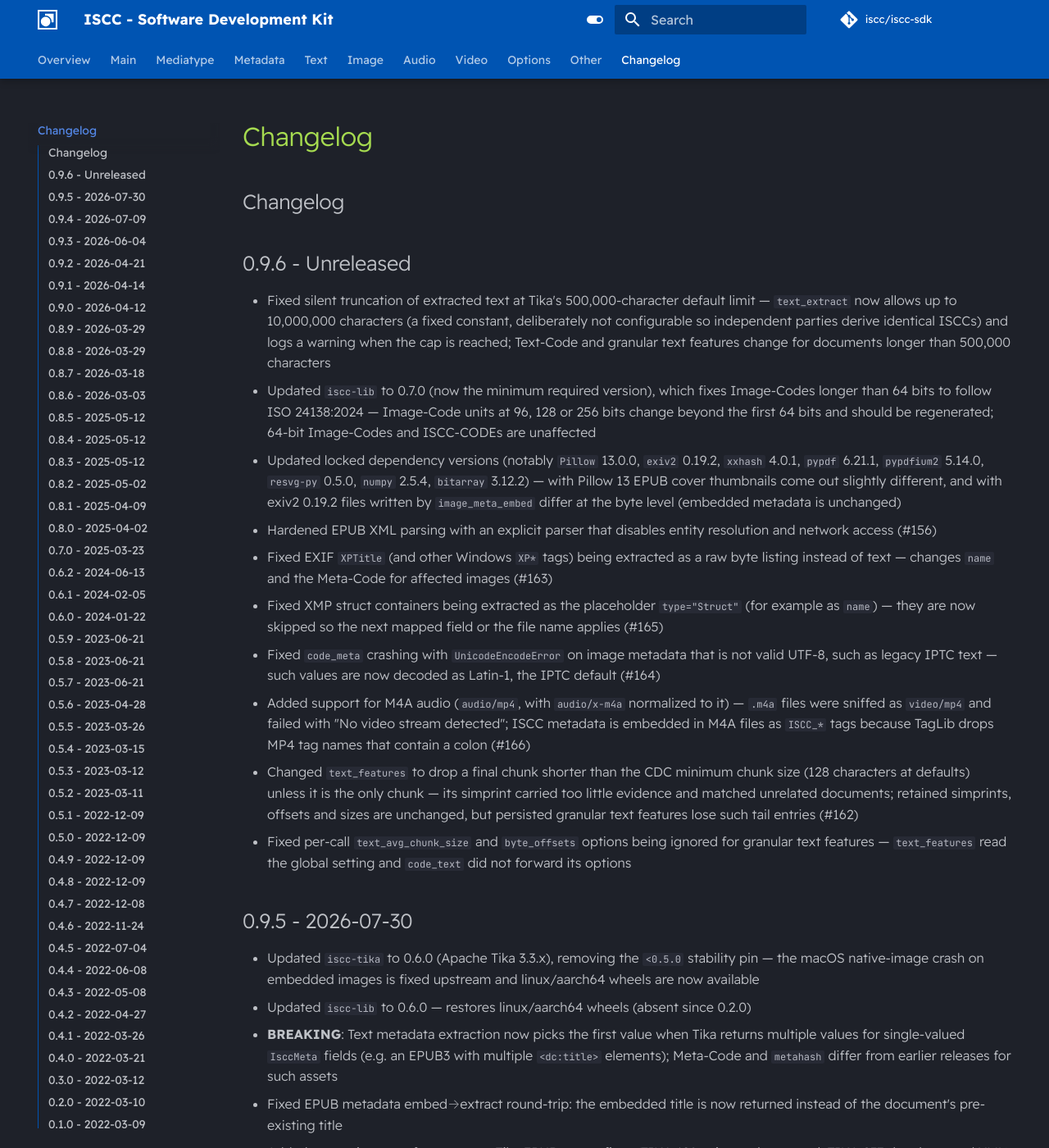
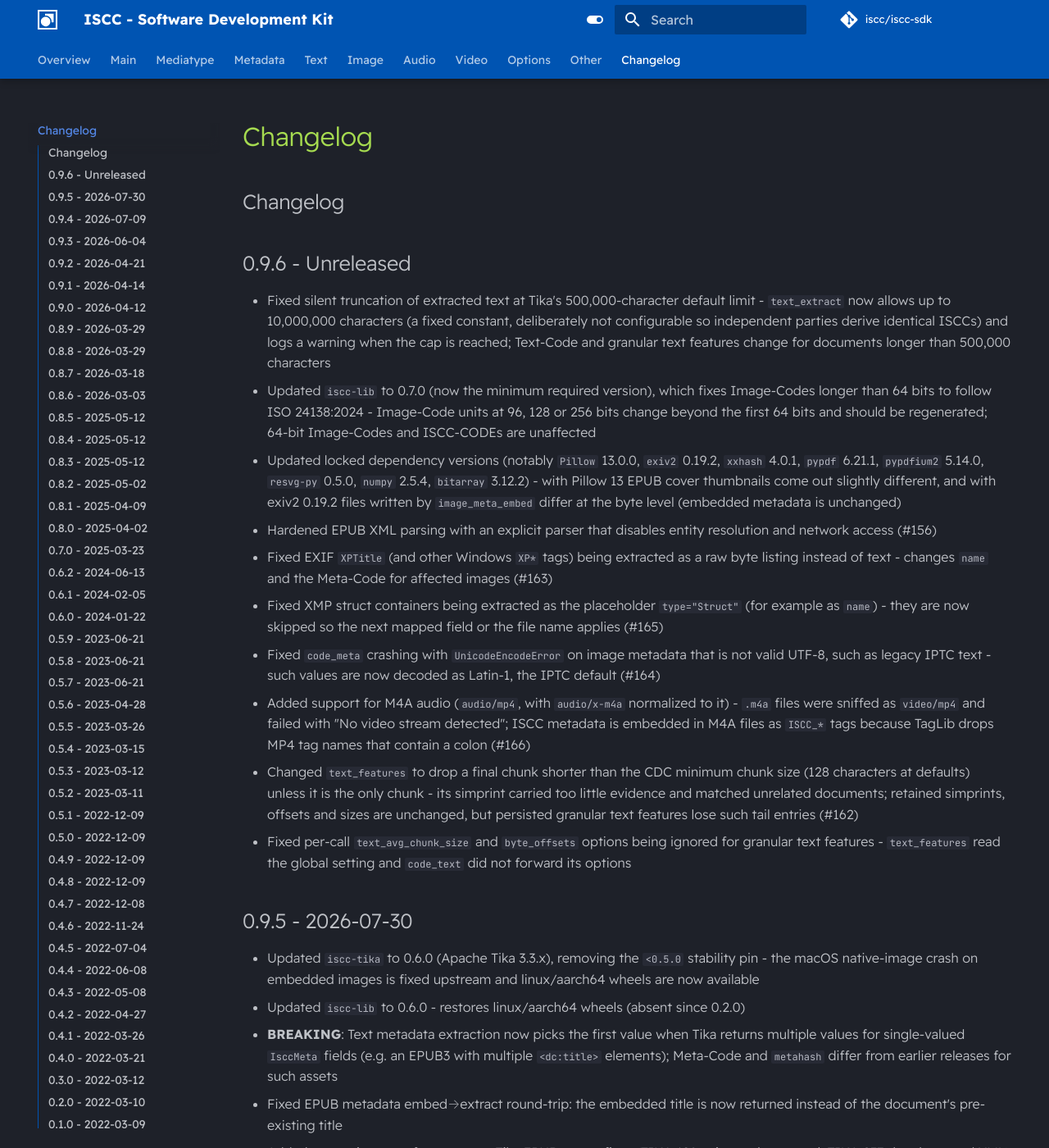
Before and after one commit to iscc/iscc-sdk, an MkDocs documentation site: the page built from docs/changelog.md, in a window 1280 px wide and 1400 px high. Shown: the whole window at 82% size. Built offline with MkDocs 1.6.1 and Material for MkDocs 9.7.7, drawn with Linux system fonts in a browser that asks for light colours; comment, search, counter and statistics services are not loaded; some of the changed text lies outside the part shown.

```diff
--- a/docs/changelog.md
+++ b/docs/changelog.md
@@ -2,42 +2,42 @@
 
 ## 0.9.6 - Unreleased
 
-- Fixed silent truncation of extracted text at Tika's 500,000-character default limit —
+- Fixed silent truncation of extracted text at Tika's 500,000-character default limit -
     `text_extract` now allows up to 10,000,000 characters (a fixed constant, deliberately not
     configurable so independent parties derive identical ISCCs) and logs a warning when the cap is
     reached; Text-Code and granular text features change for documents longer than 500,000
     characters
 - Updated `iscc-lib` to 0.7.0 (now the minimum required version), which fixes Image-Codes longer
-    than 64 bits to follow ISO 24138:2024 — Image-Code units at 96, 128 or 256 bits change beyond
+    than 64 bits to follow ISO 24138:2024 - Image-Code units at 96, 128 or 256 bits change beyond
     the first 64 bits and should be regenerated; 64-bit Image-Codes and ISCC-CODEs are unaffected
 - Updated locked dependency versions (notably `Pillow` 13.0.0, `exiv2` 0.19.2, `xxhash` 4.0.1,
-    `pypdf` 6.21.1, `pypdfium2` 5.14.0, `resvg-py` 0.5.0, `numpy` 2.5.4, `bitarray` 3.12.2) — with
+    `pypdf` 6.21.1, `pypdfium2` 5.14.0, `resvg-py` 0.5.0, `numpy` 2.5.4, `bitarray` 3.12.2) - with
     Pillow 13 EPUB cover thumbnails come out slightly different, and with exiv2 0.19.2 files written
     by `image_meta_embed` differ at the byte level (embedded metadata is unchanged)
 - Hardened EPUB XML parsing with an explicit parser that disables entity resolution and network
     access (#156)
 - Fixed EXIF `XPTitle` (and other Windows `XP*` tags) being extracted as a raw byte listing instead
-    of text — changes `name` and the Meta-Code for affected images (#163)
+    of text - changes `name` and the Meta-Code for affected images (#163)
 - Fixed XMP struct containers being extracted as the placeholder `type="Struct"` (for example as
-    `name`) — they are now skipped so the next mapped field or the file name applies (#165)
+    `name`) - they are now skipped so the next mapped field or the file name applies (#165)
 - Fixed `code_meta` crashing with `UnicodeEncodeError` on image metadata that is not valid UTF-8,
-    such as legacy IPTC text — such values are now decoded as Latin-1, the IPTC default (#164)
-- Added support for M4A audio (`audio/mp4`, with `audio/x-m4a` normalized to it) — `.m4a` files were
+    such as legacy IPTC text - such values are now decoded as Latin-1, the IPTC default (#164)
+- Added support for M4A audio (`audio/mp4`, with `audio/x-m4a` normalized to it) - `.m4a` files were
     sniffed as `video/mp4` and failed with "No video stream detected"; ISCC metadata is embedded in
     M4A files as `ISCC_*` tags because TagLib drops MP4 tag names that contain a colon (#166)
 - Changed `text_features` to drop a final chunk shorter than the CDC minimum chunk size (128
-    characters at defaults) unless it is the only chunk — its simprint carried too little evidence
+    characters at defaults) unless it is the only chunk - its simprint carried too little evidence
     and matched unrelated documents; retained simprints, offsets and sizes are unchanged, but
     persisted granular text features lose such tail entries (#162)
 - Fixed per-call `text_avg_chunk_size` and `byte_offsets` options being ignored for granular text
-    features — `text_features` read the global setting and `code_text` did not forward its options
+    features - `text_features` read the global setting and `code_text` did not forward its options
 
 ## 0.9.5 - 2026-07-30
 
-- Updated `iscc-tika` to 0.6.0 (Apache Tika 3.3.x), removing the `<0.5.0` stability pin — the macOS
+- Updated `iscc-tika` to 0.6.0 (Apache Tika 3.3.x), removing the `<0.5.0` stability pin - the macOS
     native-image crash on embedded images is fixed upstream and linux/aarch64 wheels are now
     available
-- Updated `iscc-lib` to 0.6.0 — restores linux/aarch64 wheels (absent since 0.2.0)
+- Updated `iscc-lib` to 0.6.0 - restores linux/aarch64 wheels (absent since 0.2.0)
 - **BREAKING**: Text metadata extraction now picks the first value when Tika returns multiple values
     for single-valued `IsccMeta` fields (e.g. an EPUB3 with multiple `<dc:title>` elements);
     Meta-Code and `metahash` differ from earlier releases for such assets
@@ -49,7 +49,7 @@
 - Updated lint configuration for the expanded default rule set of ruff 0.16 (protects the
     load-order-sensitive imports in `iscc_sdk/__init__.py` from autofix re-sorting)
 - Updated CLI tests for typer 0.27 error message formatting
-- Updated `sct`/`sci` extras to request the CPU ONNX runtime (`iscc-sct[cpu]`, `iscc-sci[cpu]`) —
+- Updated `sct`/`sci` extras to request the CPU ONNX runtime (`iscc-sct[cpu]`, `iscc-sci[cpu]`) -
     iscc-sct 0.2.x and iscc-sci 0.3.x moved the onnxruntime dependency behind `cpu`/`gpu` extras
 - Updated CI actions to latest major versions
 
```
Also changed, not shown: CHANGELOG.md (+12 -12 lines).
